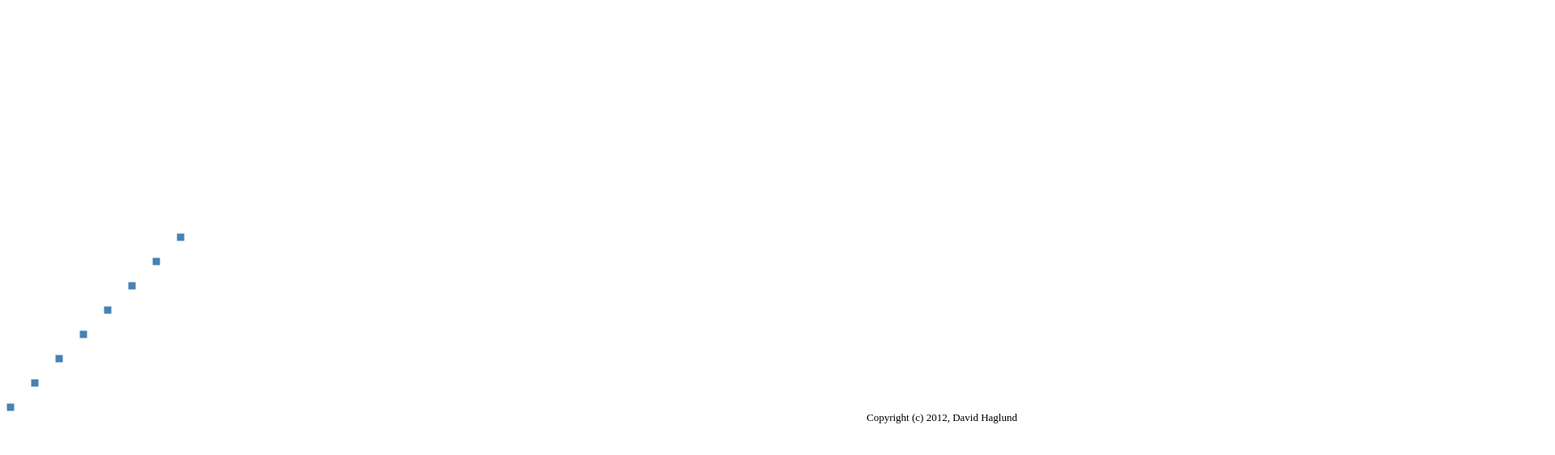
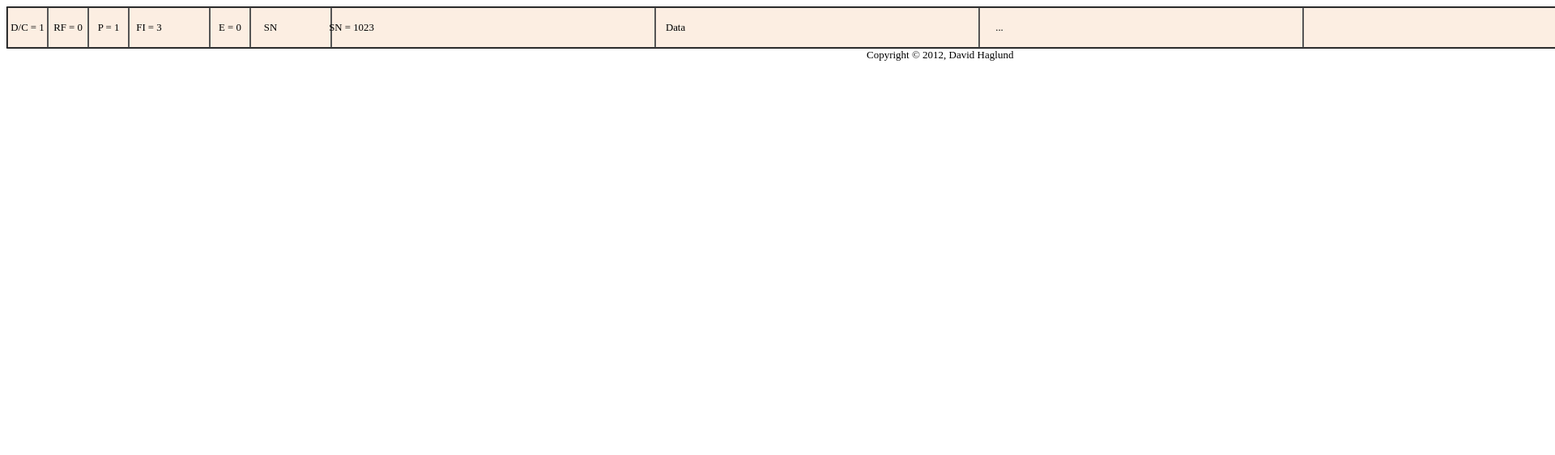
Before and after one commit to daha/proto-viz, a plain HTML site: page index.html in a window 1280 px wide. Shown: the top 562 px of the page at 81% size, 1920 px wide, since content can reach past the window. Drawn offline with Linux system fonts and the light colour scheme.

Commit message:
Starting to print some bits, no lines yet

```diff
--- a/default.css
+++ b/default.css
@@ -1,7 +1,26 @@
-.chart rect {
-   fill: steelblue;
-   stroke: white;
+svg {
+  border: solid 1px #000;
 }
+
+rect {
+  fill: #fceee2;
+  stroke: #555;
+  stroke-width: 2px;
+}
+rect.d1 {
+  fill: #ecccca;
+}
+rect.d2 {
+  fill: #edf1f6;
+}
+rect.d3 {
+  fill: #ffffff;
+}
+text {
+  font-size: 0.8em;
+  fill: #000;
+}
+
 aside {
   font-size: small;
   right: 10px;
--- a/index.html
+++ b/index.html
@@ -11,5 +11,5 @@
 <script src="packet.js" type="text/javascript" charset="utf-8"></script>
 
 <footer>
-    <aside>Copyright (c) 2012, David Haglund</aside>
+    <aside>Copyright &copy; 2012, David Haglund</aside>
 </footer>
--- a/packet.js
+++ b/packet.js
@@ -32,29 +32,127 @@
 // ARISING IN ANY WAY OUT OF THE USE OF THIS SOFTWARE, EVEN IF ADVISED
 // OF THE POSSIBILITY OF SUCH DAMAGE.
 
+// I have borrowed a few lines from the code specified below:
+// https://github.com/mbostock/d3/blob/master/examples/contour/contour.html
+// with the license:
+// https://github.com/mbostock/d3/blob/master/LICENSE
+
 /*globals d3 */
 (function () {
     'use strict';
-    var packet, bits,
-        width = 500,
-        height = 500,
-        boxSize = 10,
-        data = [1, 2, 3, 4, 5, 6, 7, 8];
+    var svg, svgBits, bitData,
+        boxSize = 50,
+        bits = [{
+            field: "D/C",
+            length: 1,
+            value: 1
+        }, {
+            field: "RF",
+            length: 1,
+            value: 0
+        }, {
+            field: "P",
+            length: 1,
+            value: 1
+        }, {
+            field: "FI",
+            length: 2,
+            value: 3
+        }, {
+            field: "E",
+            length: 1,
+            value: 0
+        }, {
+            field: "SN",
+            length: 2,
+            value: ""
+        }, {
+            field: "SN",
+            length: 8,
+            value: 1023
+        }, {
+            field: "",
+            length: 8,
+            value: "Data"
+        }, {
+            field: "",
+            length: 8,
+            value: "..."
+        }, {
+            field: "",
+            length: 8,
+            value: ""
+        }],
+        data, dw, dh, width, height;
 
-    packet = d3.select("#packet").append("svg")
+    function translateY(d, i) {
+        return "translate(0," + (i * boxSize) + ")";
+    }
+
+    function translateX(d, i) {
+        return "translate(" + (d.offset * boxSize) + ",0)";
+    }
+
+    function translateTextX(d, i) {
+        return "translate(" + ((d.offset * boxSize) + boxSize / 2) + ",0)";
+    }
+
+    function transformBits(bits) {
+        return [bits.reduce(function (acc, val) {
+            val.offset = acc.offset;
+            val.byte = Math.floor(acc.offset/8);
+            acc.list.push(val);
+            acc.offset += val.length;
+            return acc;
+        }, {list: [], bytes: 0, offset: 0}).list];
+    }
+
+    data = transformBits(bits);
+    dw = data[0].length;
+    dh = data.length;
+    width = dw * boxSize * 10;
+    height = dh * boxSize;
+
+    svg = d3.select("#packet").append("svg")
         .attr("class", "chart")
         .attr("width", width)
-        .attr("height", height)
-        .append("g")
-        .attr("transform", function () { return "translate(0, " + height + ")scale(1, -1)"; });
-    bits =  packet.selectAll("rect")
+        .attr("height", height);
+
+    svgBits =  svg.selectAll("g")
         .data(data)
         .enter()
+        .append("g")
+        .attr("transform", translateY);
+
+    bitData = svgBits.selectAll("rect")
+        .data(function (d) { return d; })
+        .enter()
         .append("rect")
-        .attr("x", function (d, i) { return i * 30; })
-        .attr("y", function (d, i) { return i * 30; })
-        .attr("width", boxSize)
+        .attr("transform", translateX)
+        .attr("width", function (d) { return d.length * boxSize; })
         .attr("height", boxSize);
 
+    svgBits.selectAll("text")
+        .data(function (d) { return d; })
+        .enter()
+        .append("text")
+        .attr("transform", translateTextX)
+        .attr("dy", "2.3em")
+        .attr("width", function (d) { return d.length * boxSize; })
+        .attr("text-anchor", "middle")
+        .text(function (d) {
+            var output = "";
+            if (d.field !== "") {
+                output += d.field;
+                if (d.value !== "") {
+                    output += " = ";
+                }
+            }
+
+            if (d.value !== "") {
+                output += d.value;
+            }
+            return output;
+        });
 
 }());
```
